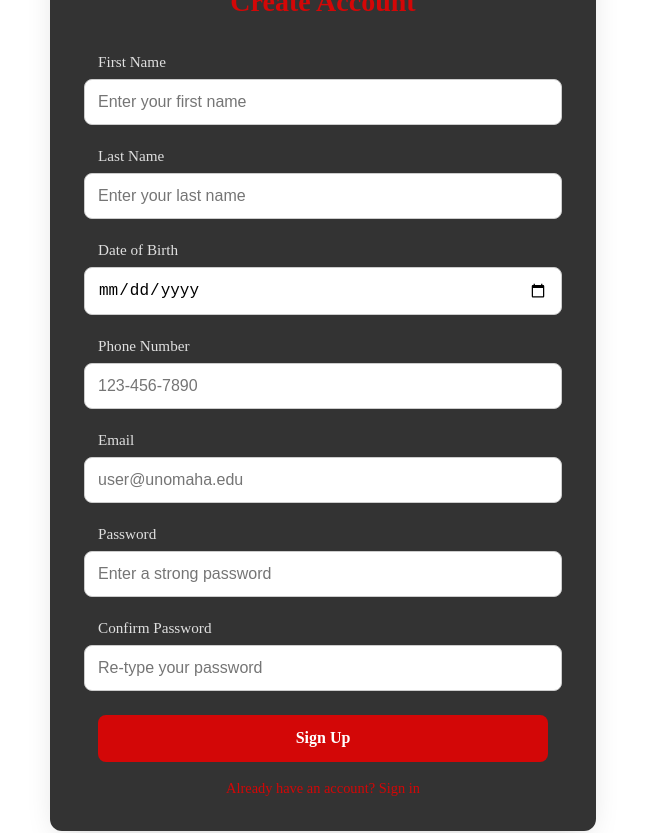
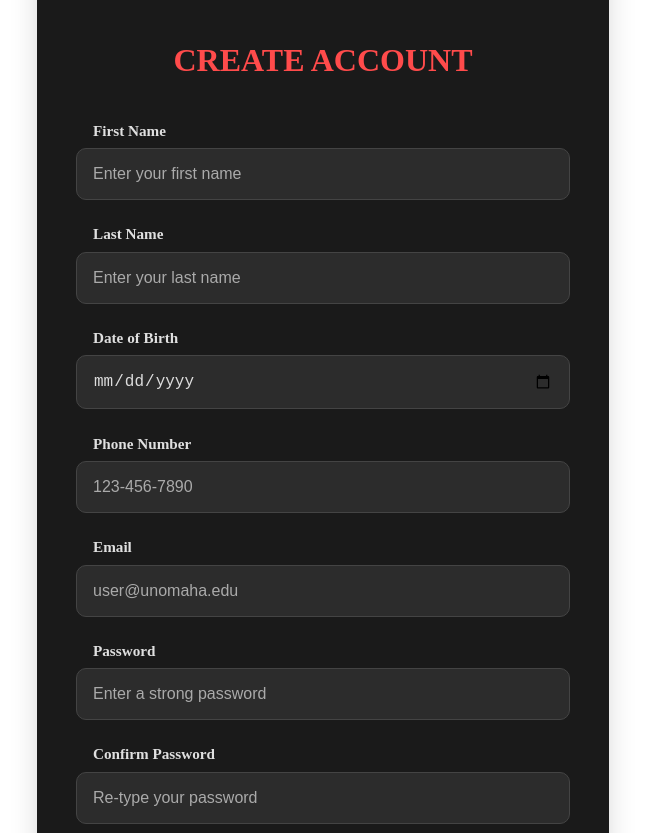
Before and after one commit to CSCI4830-UNO/MavMarketplace, a React (Vite) app: page /signup in a window 1280 px wide. Shown: the part 300-1133 px from the top of the page, without its empty margins (317-962 px from the left). Built offline with nearby package versions, Linux system fonts and the light colour scheme; no server answers.

Commit message:
Changed the overall look of Login/Signup pages.
Summary:
Made a change in color and sizing in the Login and Signup pages to create a more modern and polished look.

Files Changed:
- src/css/LoginPage.css
- src/css/SignupPage.css

```diff
--- a/src/css/LoginPage.css
+++ b/src/css/LoginPage.css
@@ -1,98 +1,110 @@
 /* src/css/LoginPage.css */
+
 .login-container {
   display: flex;
   flex-direction: column;
   justify-content: center;
   align-items: center;
-  /* height: 80vh; */
-  color: #213547;
+  height: 100%;
+  color: #333;
 }
 
 .login-box {
-  background-color: #333;
-  padding: 2rem 3rem;
-  border-radius: 12px;
-  box-shadow: 0 12px 32px -12px rgba(0, 0, 0, 0.2);
+  background-color: #1a1a1a;
+  padding: 2.5rem 3.5rem;
+  border-radius: 16px;
+  box-shadow: 0 16px 36px -12px rgba(0, 0, 0, 0.3);
   width: 100%;
-  max-width: 400px;
+  max-width: 420px;
   display: flex;
   flex-direction: column;
   align-items: center;
 }
 
+
 .login-logo {
-    max-width: 100px;
-    max-height: 100px;
+  max-width: 120px;
+  max-height: 120px;
+  margin-bottom: 1.5rem;
 }
 
 .login-title {
-  font-size: 1.75rem;
-  margin-bottom: 1.5rem;
-  color: #d30707;
+  font-size: 2rem;
+  margin-bottom: 2rem;
+  color: #ff4b4b;
+  text-transform: uppercase;
+  font-weight: bold;
 }
 
 .login-input {
   width: 100%;
-  padding: 0.8rem;
-  margin-bottom: 1rem;
+  padding: 1rem;
+  margin-bottom: 1.2rem;
   border: 1px solid #ccc;
-  border-radius: 8px;
+  border-radius: 10px;
   font-size: 1rem;
-  transition: border-color 0.2s ease, box-shadow 0.2s ease;
+  background-color: #2c2c2c;
+  color: #ddd;
+  transition: border-color 0.3s, box-shadow 0.3s;
+}
+
+.login-input::placeholder {
+  color: #bbb;
 }
 
 .login-input:focus {
-  border-color: #d30707;
-  box-shadow: 0 0 0 3px rgba(211, 7, 7, 0.2);
+  border-color: #ff4b4b;
+  box-shadow: 0 0 0 4px rgba(255, 75, 75, 0.2);
   outline: none;
 }
 
 .login-button {
   width: 100%;
-  background-color: #d30707;
+  background-color: #ff4b4b;
   color: #fff;
   border: none;
-  border-radius: 8px;
-  padding: 0.9rem;
-  font-size: 1rem;
-  font-weight: 600;
+  border-radius: 10px;
+  padding: 1rem;
+  font-size: 1.1rem;
+  font-weight: 700;
   cursor: pointer;
-  transition: background-color 0.2s ease, transform 0.15s ease;
+  transition: background-color 0.3s, transform 0.2s ease-in-out;
 }
 
 .login-button:hover {
-  background-color: #b10606;
-  transform: translateY(-2px);
+  background-color: #e13d3d;
+  transform: translateY(-4px);
 }
 
 .login-reset {
-  margin-top: 1rem;
-  color: #555;
-  font-size: 0.9rem;
+  margin-top: 1.5rem;
+  color: #888;
+  font-size: 1rem;
   display: flex;
   justify-content: center;
-  gap: 1rem;
+  gap: 1.2rem;
 }
 
 .login-reset a {
-  color: #d30707;
+  color: #ff4b4b;
   text-decoration: none;
-  transition: color 0.2s ease;
+  transition: color 0.3s ease;
+  font-weight: 600;
 }
 
 .login-reset a:hover {
-    color: #b10606;
-    text-decoration: underline;
+  color: #e13d3d;
+  text-decoration: underline;
 }
 
 .login-error {
   color: #ff4b4b;
   background-color: rgba(255, 75, 75, 0.15);
-  padding: 0.5rem 0.75rem;
-  border-radius: 6px;
-  margin-bottom: 1rem;
+  padding: 0.7rem 1rem;
+  border-radius: 8px;
+  margin-bottom: 1.5rem;
   text-align: center;
   width: 100%;
-  font-size: 0.9rem;
-  border: 1px solid rgba(255, 75, 75, 0.3);
+  font-size: 1rem;
+  border: 1px solid rgba(255, 75, 75, 0.4);
 }
--- a/src/css/SignupPage.css
+++ b/src/css/SignupPage.css
@@ -1,109 +1,128 @@
 /* src/css/SignupPage.css */
 
+/* MAIN CONTAINER */
 .signup-container {
   display: flex;
   flex-direction: column;
   justify-content: center;
   align-items: center;
-  color: #213547;
+  height: 100%;
+  color: #ddd;
 }
 
+/* SIGNUP BOX — matches login box style */
 .signup-box {
-  background-color: #333;
-  padding: 2rem 3rem;
-  border-radius: 12px;
-  box-shadow: 0 12px 32px -12px rgba(0, 0, 0, 0.2);
+  background-color: #1a1a1a;
+  padding: 2.5rem 3.5rem;
+  border-radius: 16px;
+  box-shadow: 0 16px 36px -12px rgba(0, 0, 0, 0.3);
   width: 100%;
-  max-width: 450px; /* Slightly wider since signup has more fields */
+  max-width: 460px; /* Slightly wider than login */
   display: flex;
   flex-direction: column;
   align-items: center;
 }
 
+/* LOGO */
 .signup-logo {
-    max-width: 100px;
-    max-height: 100px;
+  max-width: 120px;
+  max-height: 120px;
+  margin-bottom: 1.5rem;
 }
 
+/* TITLE */
 .signup-title {
-  font-size: 1.75rem;
-  margin-bottom: 1.5rem;
-  color: #d30707;
+  font-size: 2rem;
+  margin-bottom: 2rem;
+  color: #ff4b4b;
+  text-transform: uppercase;
+  font-weight: bold;
 }
 
+/* INPUT FIELDS */
 .signup-input {
   width: 100%;
-  padding: 0.8rem;
-  margin-bottom: 1rem;
-  border: 1px solid #ccc;
-  border-radius: 8px;
+  padding: 1rem;
+  margin-bottom: 1.2rem;
+  border: 1px solid #444;
+  border-radius: 10px;
   font-size: 1rem;
-  transition: border-color 0.2s ease, box-shadow 0.2s ease;
+  background-color: #2c2c2c;
+  color: #ddd;
+  transition: border-color 0.3s, box-shadow 0.3s;
+}
+
+.signup-input::placeholder {
+  color: #aaa;
 }
 
 .signup-input:focus {
-  border-color: #d30707;
-  box-shadow: 0 0 0 3px rgba(211, 7, 7, 0.2);
+  border-color: #ff4b4b;
+  box-shadow: 0 0 0 4px rgba(255, 75, 75, 0.2);
   outline: none;
 }
 
+/* LABELS */
+.signup-label {
+  width: 100%;
+  text-align: left;
+  font-size: 0.95rem;
+  font-weight: 600;
+  color: #e0e0e0;
+  margin-bottom: 0.35rem;
+  margin-top: 0.25rem;
+}
+
+/* BUTTON */
 .signup-button {
   width: 100%;
-  background-color: #d30707;
+  background-color: #ff4b4b;
   color: #fff;
   border: none;
-  border-radius: 8px;
-  padding: 0.9rem;
-  font-size: 1rem;
-  font-weight: 600;
+  border-radius: 10px;
+  padding: 1rem;
+  font-size: 1.1rem;
+  font-weight: 700;
   cursor: pointer;
-  transition: background-color 0.2s ease, transform 0.15s ease;
+  transition: background-color 0.3s, transform 0.2s ease-in-out;
   margin-top: 0.5rem;
 }
 
 .signup-button:hover {
-  background-color: #b10606;
-  transform: translateY(-2px);
+  background-color: #e13d3d;
+  transform: translateY(-4px);
 }
 
+/* ERROR MESSAGE */
 .signup-error {
   color: #ff4b4b;
   background-color: rgba(255, 75, 75, 0.15);
-  padding: 0.5rem 0.75rem;
-  border-radius: 6px;
-  margin-bottom: 1rem;
+  padding: 0.7rem 1rem;
+  border-radius: 8px;
+  margin-bottom: 1.5rem;
   text-align: center;
   width: 100%;
-  font-size: 0.9rem;
-  border: 1px solid rgba(255, 75, 75, 0.3);
+  font-size: 1rem;
+  border: 1px solid rgba(255, 75, 75, 0.4);
 }
 
+/* LOGIN LINK */
 .signup-login-link {
-  margin-top: 1rem;
-  color: #555;
-  font-size: 0.9rem;
+  margin-top: 1.5rem;
+  color: #888;
+  font-size: 1rem;
   display: flex;
   justify-content: center;
 }
 
 .signup-login-link a {
-  color: #d30707;
+  color: #ff4b4b;
   text-decoration: none;
-  transition: color 0.2s ease;
+  transition: color 0.3s ease;
+  font-weight: 600;
 }
 
 .signup-login-link a:hover {
-  color: #b10606;
+  color: #e13d3d;
   text-decoration: underline;
 }
-
-/* Label styling */
-.signup-label {
-  width: 100%;
-  text-align: left;
-  font-size: 0.95rem;
-  font-weight: 500;
-  color: #e0e0e0;
-  margin-bottom: 0.35rem;
-  margin-top: 0.25rem;
-}
```
